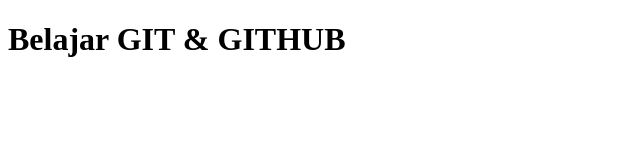
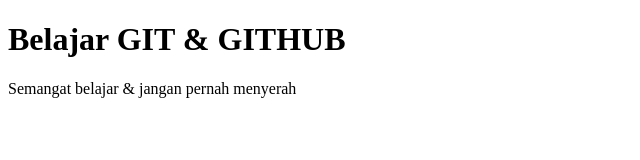
Before and after one commit to robyafrizalpalmendha86/be-a-programmer, a plain HTML site: page index.html in a window 1280 px wide. Shown: the whole page, without its empty margins (0-640 px from the left). Drawn offline with Linux system fonts and the light colour scheme.

Commit message:
menambahkan paragraf

```diff
--- a/index.html
+++ b/index.html
@@ -5,5 +5,6 @@
 </head>
 <body>
 	<h1>Belajar GIT & GITHUB</h1>
+	<p>Semangat belajar & jangan pernah menyerah</p>
 </body>
 </html>
```
